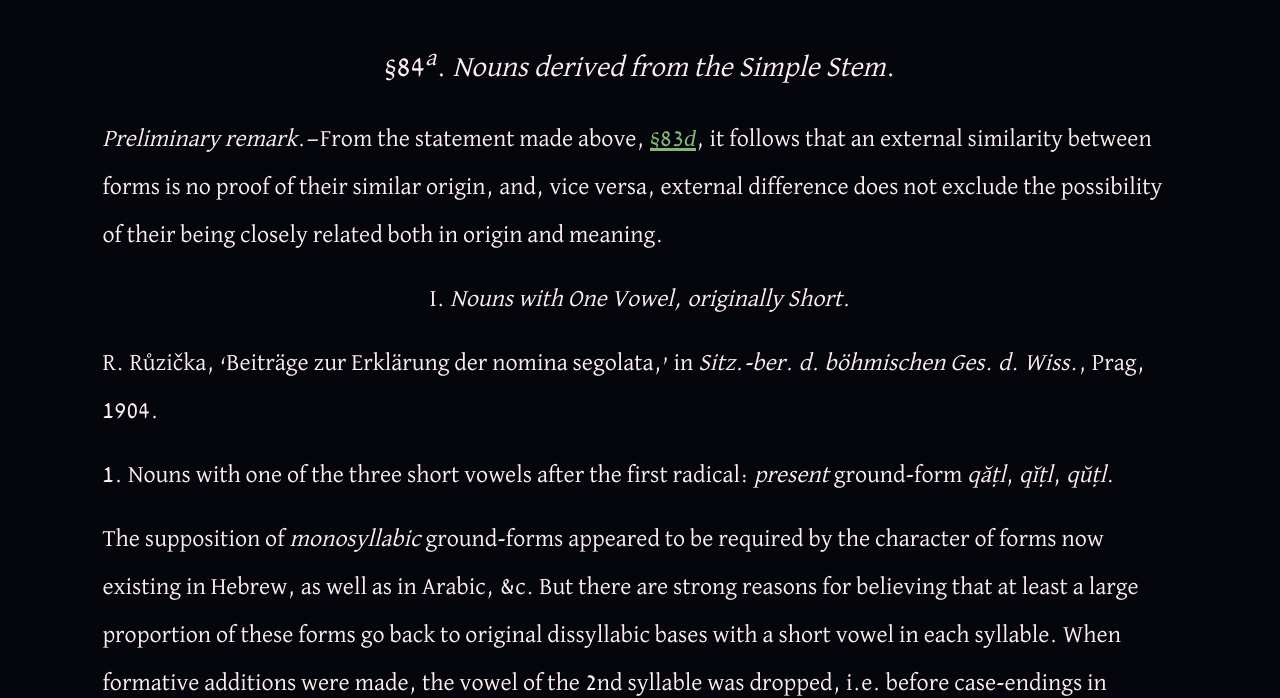
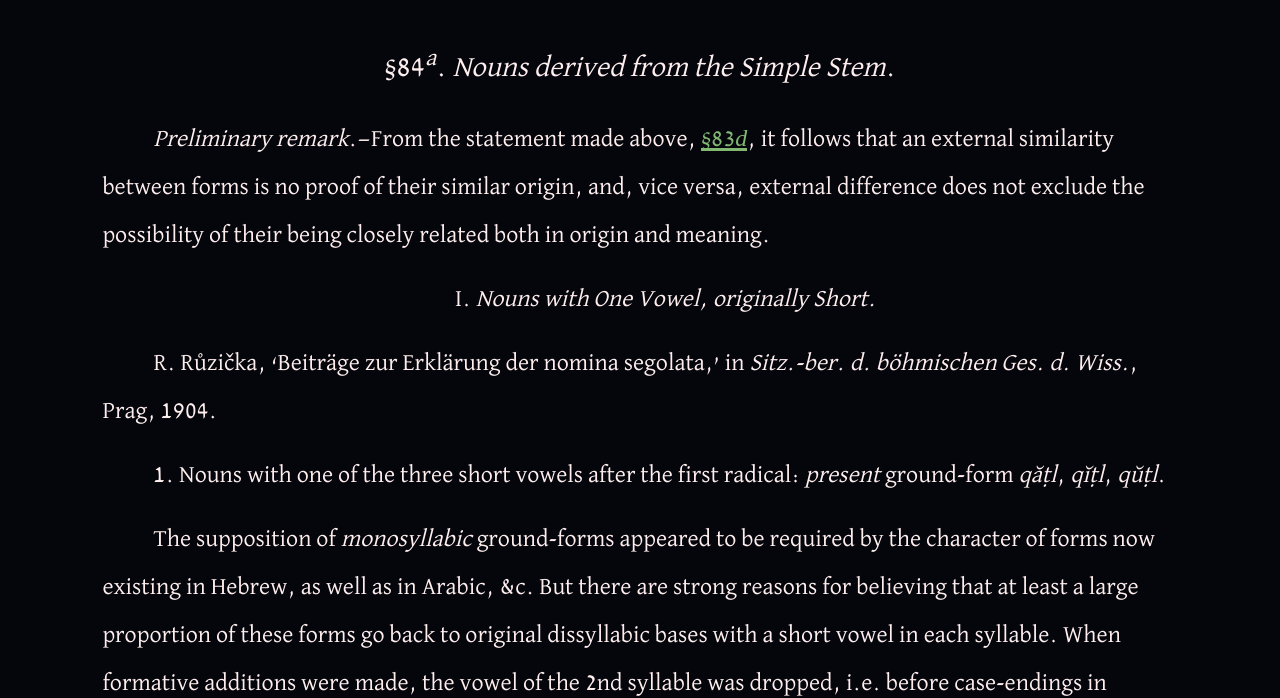
Before and after one commit to Bohooslav/gesenius, a plain HTML site: page gesenius/84a.html in a window 1280 px wide. Shown: the part 107-805 px from the top of the page. Drawn offline with Linux system fonts and the light colour scheme.

Commit message:
Add text-indent

```diff
--- a/gesenius/84a.html
+++ b/gesenius/84a.html
@@ -17,6 +17,11 @@
 </head>
 
 <body>
+	<style>
+#content div div p {
+	text-indent: 4vw;
+}
+	</style>
 	<div id="content">
 		<h2 class="extra_title"><a href="/gesenius">Gesenius' Hebrew Grammar</a></h2>
 		<div class="mw-parser-output">
```
